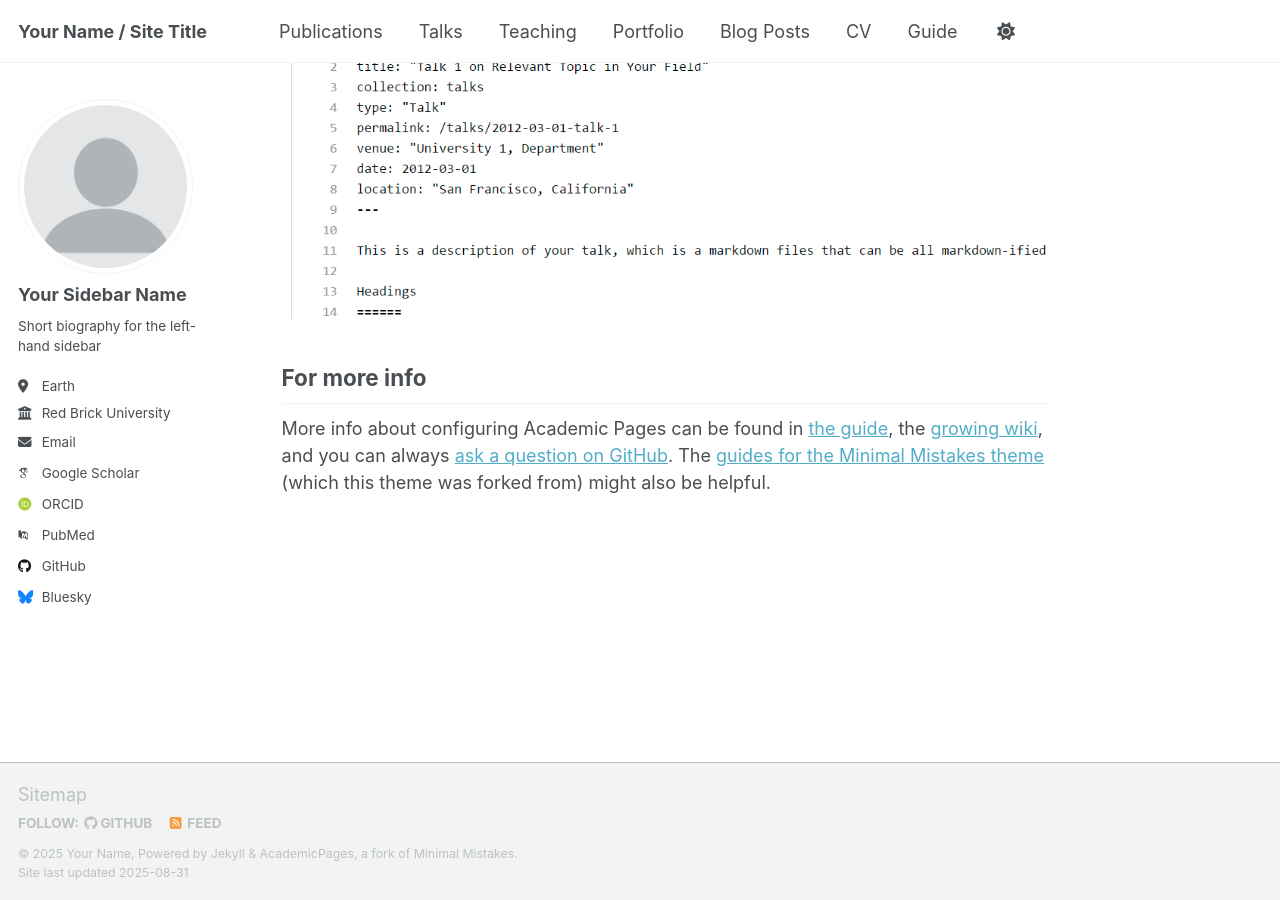
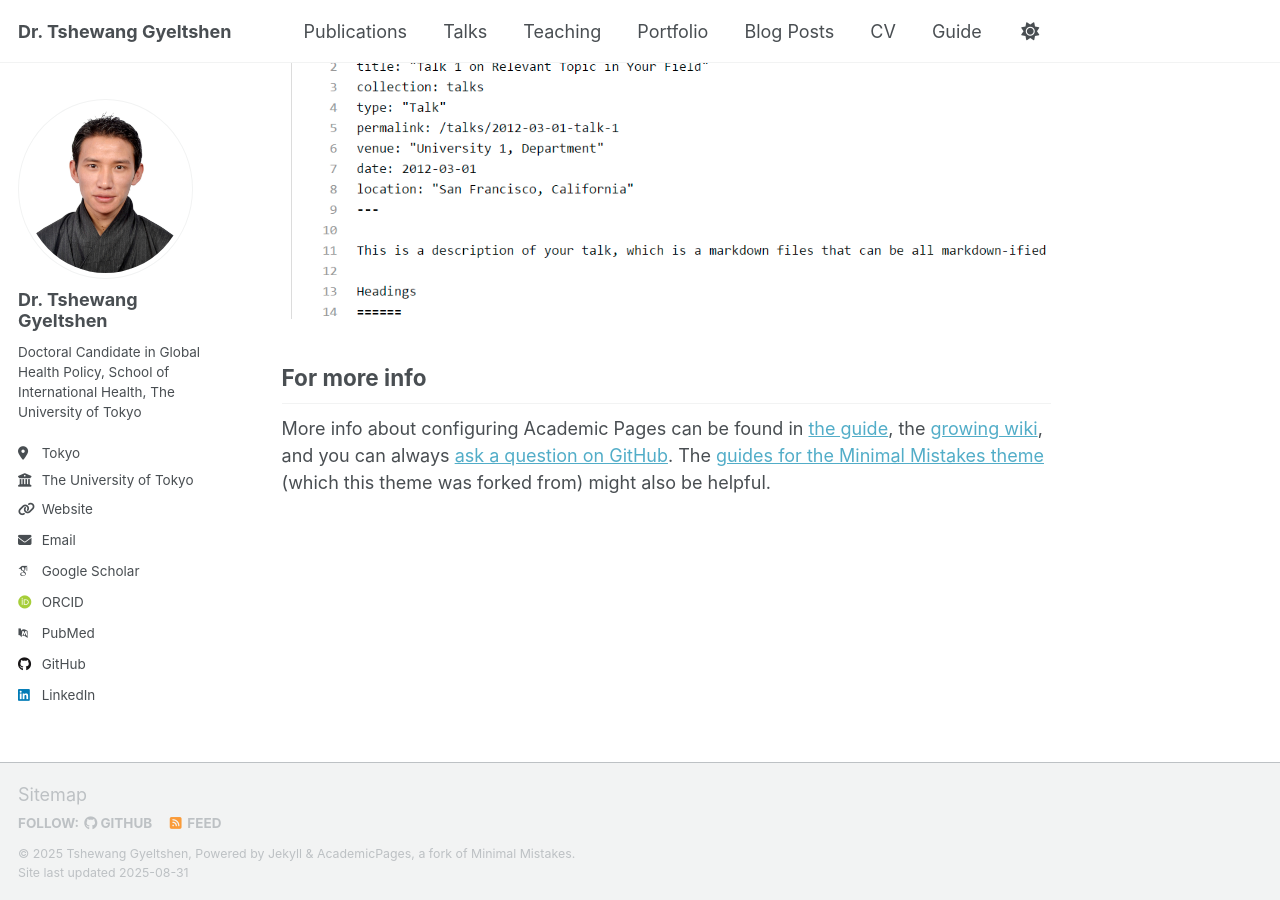
Before and after one commit to tgyeltshen/tgyeltshen.github.io, a Jekyll site: the page built from _pages/about.md, in a window 1280 px wide and 900 px high, scrolled down 2880 px. Built offline with Jekyll 4.4.1, drawn with Linux system fonts in a browser that asks for light colours; some web fonts are replaced; a script that is not in the unit is left out.

Commit message:
updated _config.yml

```diff
--- a/_config.yml
+++ b/_config.yml
@@ -9,74 +9,44 @@
 # Basic Site Settings
 locale                   : "en-US"
 site_theme               : "default" # Currently available options are "default", "air"
-title                    : "Your Name / Site Title"
+title                    : "Dr. Tshewang Gyeltshen"
 title_separator          : "-"
-name                     : &name "Your Name"
+name                     : &name "Tshewang Gyeltshen"
 description              : &description "personal description"
-url                      : https://academicpages.github.io # the base hostname & protocol for your site e.g. "https://[your GitHub username].github.io" or if you already have some other page hosted on Github then use "https://[your GitHub username].github.io/[Your Repo Name]"
+url                      : https://tgyeltshen.github.io/ # the base hostname & protocol for your site e.g. "https://[your GitHub username].github.io" or if you already have some other page hosted on Github then use "https://[your GitHub username].github.io/[Your Repo Name]"
 baseurl                  : "" # the subpath of your site, e.g. "/blog"
-repository               : "academicpages/academicpages.github.io"
+repository               : "https://github.com/tgyeltshen/tgyeltshen.github.io"
 
 # Site Author - The following control what appear as part of the author content on the side bar.
 #               If a field is blank the icon and link will not appear, otherwise it will be shown.
 #               Additional customization can be done by editing /_includes/author-profile.html
 author:
   # Biographic information
-  avatar           : "profile.png"
-  name             : "Your Sidebar Name"
+  avatar           : "bio-photo.jpg"
+  name             : "Dr. Tshewang Gyeltshen"
   pronouns         : # example: "she/her"
-  bio              : "Short biography for the left-hand sidebar"
-  location         : "Earth"
-  employer         : "Red Brick University"
-  uri              : # URL
-  email            : "none@example.org"
+  bio              : "Doctoral Candidate in Global Health Policy, School of International Health, The University of Tokyo"
+  location         : "Tokyo"
+  employer         : "The University of Tokyo"
+  postion         : "Doctoral Candidate"
+  uri              : "https://www.ghp.m.u-tokyo.ac.jp/member/tshewang-gyeltshen/"
+  email            : "tgyeltshen@g.ecc.u-tokyo.ac.jp" # Email address - if provided, an email icon will appear in the author profile box
 
   # Academic websites
-  academia         : # URL
-  arxiv            : # URL - Update with the correct link to your profile
-  googlescholar    : "https://scholar.google.com/citations?user=PS_CX0AAAAAJ"
-  inspire-hep      : # URL
-  impactstory      : # URL
-  orcid            : "http://orcid.org/yourorcidurl"
-  semantic         : # URL
-  pubmed           : "https://www.ncbi.nlm.nih.gov/pubmed/?term=john+snow"
-  researchgate     : # URL
-  scopus           : # URL
+  orcid            : "https://orcid.org/0000-0002-9813-2225"
+  researchmap     : "https://researchmap.jp/tgyeltshen1"
+  researchgate         : # URL
+  googlescholar    : "https://scholar.google.com/citations?user=kYwafa4AAAAJ&hl=en&authuser=1"
+  pubmed           : "https://www.ncbi.nlm.nih.gov/pubmed/?term=tshewang+gyeltshen"
+
+
+
 
   # Repositories and software development
-  bitbucket        : # Username - Update with your username on the site
-  codepen          : # Username
-  dribbble         : # Username
-  github           : "academicpages"
-  kaggle           : # Username
-  stackoverflow    : # User number or user number and name (i.e., use "1" or "1/jeff-atwood")
+  github           : "https://github.com/tgyeltshen"
 
   # Social media
-  artstation       : # Username
-  bluesky          : "bsky.app" # Replace this with you Bluesky username
-  facebook         : # Username
-  flickr           : # Username
-  foursquare       : # Username
-  goodreads        : # Username
-  google_plus      : # Username
-  keybase          : # Username
-  instagram        : # Username
-  lastfm           : # Username
-  linkedin         : # Username
-  mastodon         : # URL
-  medium           : # URL
-  pinterest        : # Username
-  soundcloud       : # Username
-  steam            : # Username
-  telegram         : # URL
-  tumblr           : # Username
-  twitter          : # Username for X / Twitter
-  vine             : # Username
-  weibo            : # Username
-  wikipedia        : # Username
-  xing             : # Username
-  youtube          : # Username
-  zhihu            : # Username
+  linkedin         : "https://www.linkedin.com/in/tgyeltshen/"
 
 # Publication Category - The following the list of publication categories and their headings
 publication_category:
```
